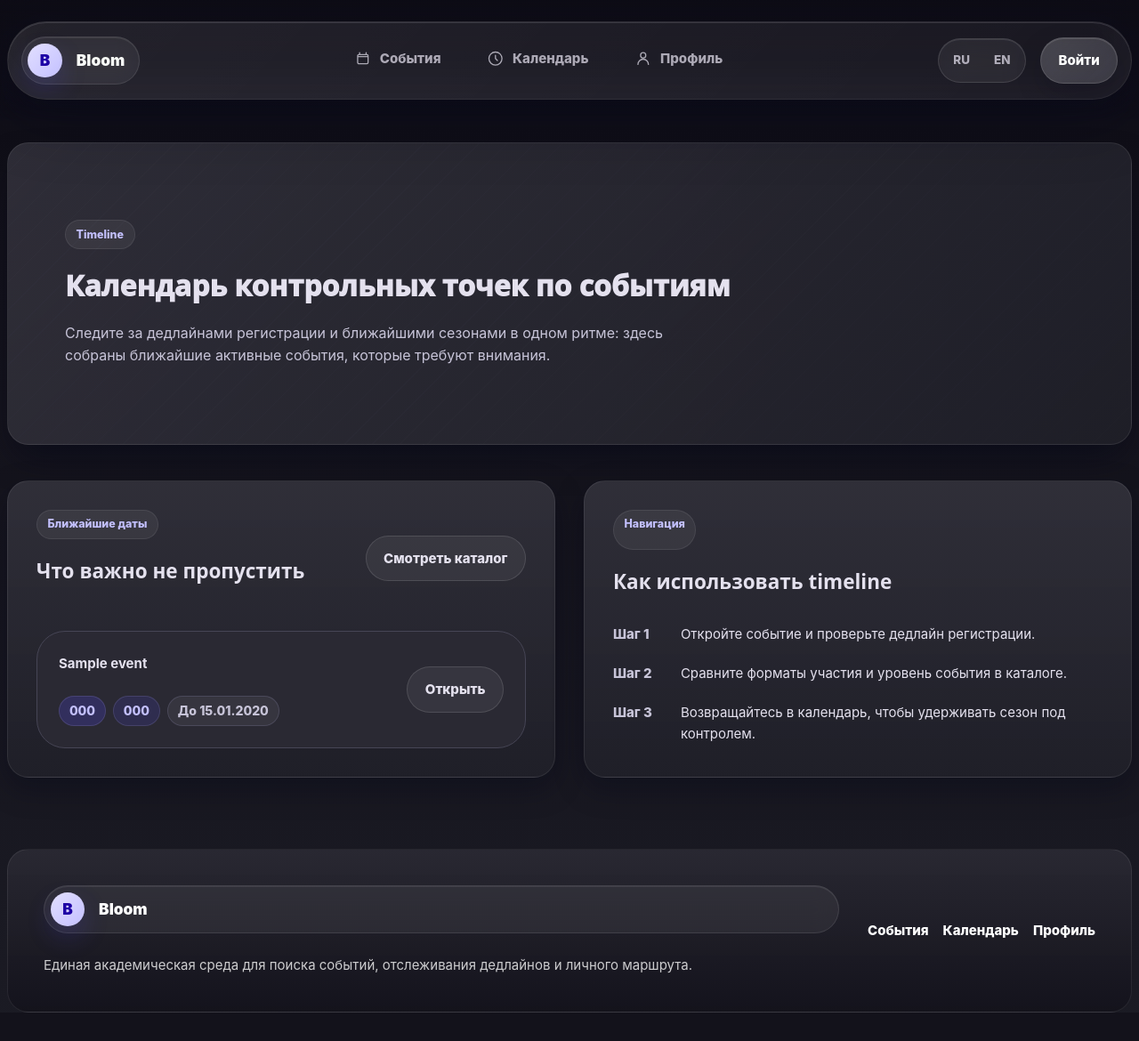
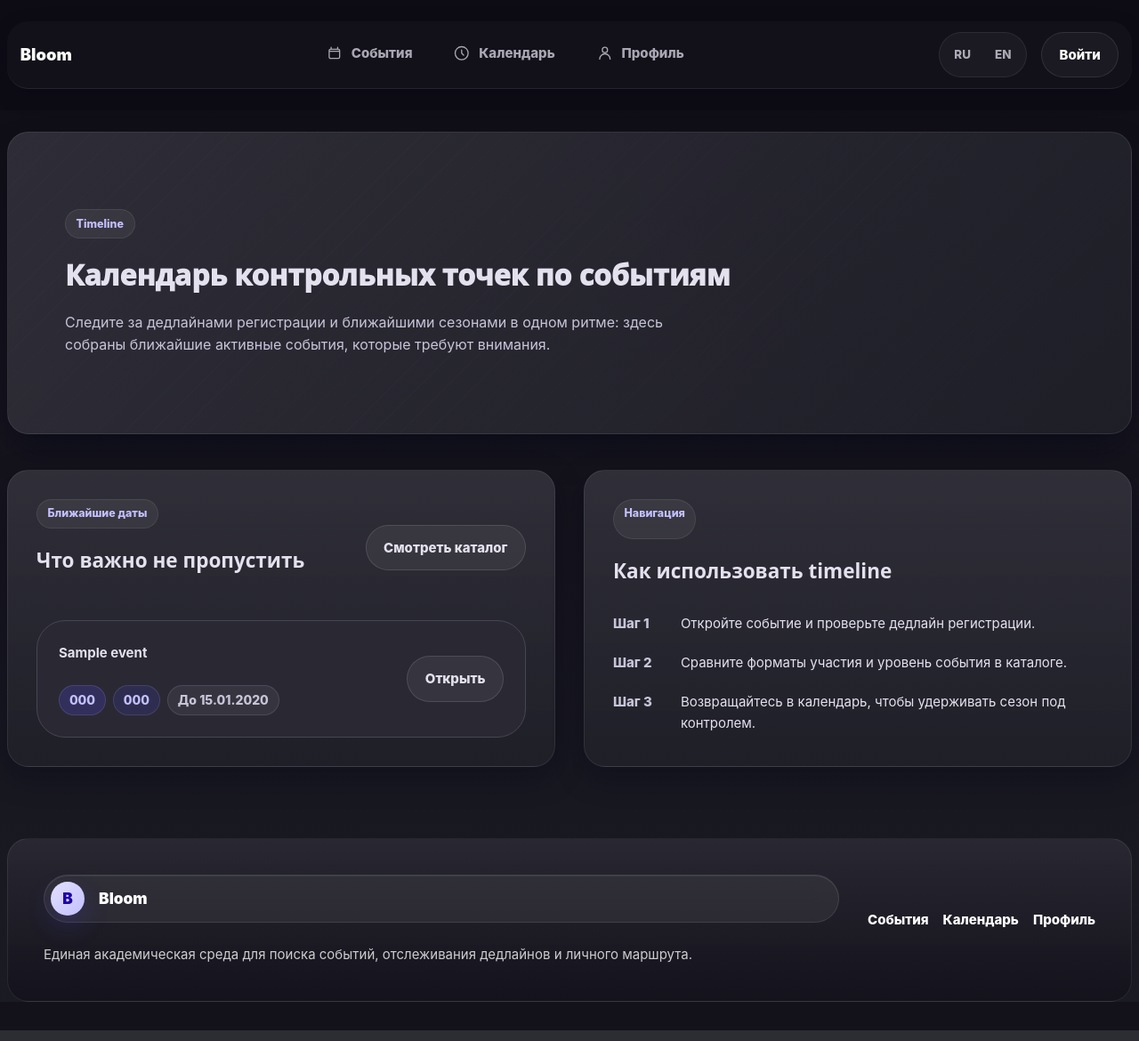
Before and after one commit to NikitOK11/Bloom, a Django app: template backend/apps/web/templates/web/calendar.html in a window 1280 px wide. Shown: the whole page at 89% size. Run offline with Django 3.2, Linux system fonts and the light colour scheme; the template is opened without the code that fills it: most values are stand-ins (such as "Sample title", 1, 10 or a date in 2020).

Commit message:
Flatten shared navbar styling

```diff
--- a/backend/apps/web/static/web/styles.css
+++ b/backend/apps/web/static/web/styles.css
@@ -106,8 +106,8 @@ h3 {
     top: 0;
     z-index: 20;
     padding: var(--space-4) 0;
-    background: linear-gradient(180deg, rgba(14, 13, 22, 0.78), rgba(14, 13, 22, 0));
-    backdrop-filter: blur(28px) saturate(140%);
+    background: rgba(14, 13, 22, 0.9);
+    backdrop-filter: blur(10px);
 }
 
 .nav-shell,
@@ -117,41 +117,16 @@ h3 {
 }
 
 .nav-shell {
-    position: relative;
     display: flex;
     align-items: center;
     justify-content: space-between;
     gap: var(--space-5);
-    min-height: 88px;
-    overflow: hidden;
-    padding: 0.76rem 0.92rem;
-    border: 1px solid rgba(255, 255, 255, 0.08);
-    border-radius: 999px;
-    background:
-        linear-gradient(135deg, rgba(255, 255, 255, 0.08), rgba(255, 255, 255, 0.04)),
-        rgba(19, 18, 27, 0.76);
-    box-shadow:
-        inset 0 1px 0 rgba(255, 255, 255, 0.12),
-        inset 0 -24px 52px rgba(255, 255, 255, 0.03),
-        0 22px 70px rgba(2, 6, 23, 0.32);
-    backdrop-filter: blur(28px) saturate(155%);
-}
-
-.nav-shell::before {
-    content: "";
-    position: absolute;
-    inset: 1px;
-    pointer-events: none;
-    border-radius: inherit;
-    background:
-        radial-gradient(circle at 18% 18%, rgba(195, 192, 255, 0.18), transparent 0 9rem),
-        radial-gradient(circle at 76% 28%, rgba(79, 70, 229, 0.16), transparent 0 12rem);
-    opacity: 0.88;
-}
-
-.nav-shell > * {
-    position: relative;
-    z-index: 1;
+    min-height: 76px;
+    padding: 0.7rem 0.92rem;
+    border-bottom: 1px solid rgba(255, 255, 255, 0.08);
+    border-radius: 24px;
+    background: rgba(19, 18, 27, 0.96);
+    box-shadow: 0 8px 24px rgba(2, 6, 23, 0.18);
 }
 
 .brand {
@@ -169,6 +144,19 @@ h3 {
     backdrop-filter: blur(12px);
 }
 
+.header-brand {
+    gap: 0;
+    padding: 0;
+    border: 0;
+    border-radius: 0;
+    background: transparent;
+    box-shadow: none;
+    backdrop-filter: none;
+    color: #F8FBF7;
+    font-size: 1.15rem;
+    letter-spacing: 0;
+}
+
 .brand-mark {
     display: inline-flex;
     align-items: center;
@@ -193,8 +181,8 @@ h3 {
 
 .nav-link {
     min-height: 2.85rem;
-    padding: 0.68rem 1.08rem;
-    border: 1px solid transparent;
+    padding: 0.68rem 0.9rem;
+    border: 1px solid rgba(255, 255, 255, 0);
     border-radius: 999px;
     color: rgba(228, 225, 238, 0.72);
     font-size: 0.94rem;
@@ -203,7 +191,6 @@ h3 {
         color 180ms ease,
         background 220ms ease,
         border-color 220ms ease,
-        box-shadow 220ms ease,
         transform 220ms cubic-bezier(0.2, 0.8, 0.2, 1);
 }
 
@@ -220,23 +207,16 @@ h3 {
 }
 
 .nav-link-primary {
-    border-color: rgba(255, 255, 255, 0.14);
-    background:
-        linear-gradient(135deg, rgba(255, 255, 255, 0.14), rgba(255, 255, 255, 0.08)),
-        rgba(79, 70, 229, 0.18);
+    border-color: rgba(195, 192, 255, 0.22);
+    background: rgba(255, 255, 255, 0.04);
     color: #FFFFFF;
-    box-shadow:
-        inset 0 1px 0 rgba(255, 255, 255, 0.14),
-        inset 0 -18px 36px rgba(255, 255, 255, 0.04),
-        0 12px 34px rgba(2, 6, 23, 0.22);
-    backdrop-filter: blur(18px) saturate(150%);
 }
 
 .nav-link:hover {
     color: #FFFFFF;
     transform: translateY(-1px);
     border-color: rgba(255, 255, 255, 0.14);
-    background: rgba(255, 255, 255, 0.08);
+    background: rgba(255, 255, 255, 0.05);
 }
 
 .nav-user {
@@ -249,11 +229,9 @@ h3 {
     align-items: center;
     gap: 2px;
     padding: 4px;
-    border: 1px solid rgba(255, 255, 255, 0.12);
+    border: 1px solid rgba(255, 255, 255, 0.08);
     border-radius: 999px;
-    background: rgba(255, 255, 255, 0.06);
-    box-shadow: inset 0 1px 0 rgba(255, 255, 255, 0.1);
-    backdrop-filter: blur(14px);
+    background: rgba(255, 255, 255, 0.04);
 }
 
 .language-option {
@@ -270,22 +248,18 @@ h3 {
 }
 
 .language-option.is-active {
-    background: rgba(255, 255, 255, 0.16);
+    border-color: rgba(195, 192, 255, 0.24);
+    background: rgba(255, 255, 255, 0.08);
     color: #FFFFFF;
-    box-shadow: inset 0 1px 0 rgba(255, 255, 255, 0.18);
 }
 
 .nav-actions .btn-secondary {
-    border-color: rgba(255, 255, 255, 0.12);
+    border-color: rgba(255, 255, 255, 0.1);
     border-radius: 999px;
-    background:
-        linear-gradient(135deg, rgba(255, 255, 255, 0.12), rgba(255, 255, 255, 0.06)),
-        rgba(255, 255, 255, 0.08);
+    background: rgba(255, 255, 255, 0.04);
     color: #FFFFFF;
-    box-shadow:
-        inset 0 1px 0 rgba(255, 255, 255, 0.12),
-        0 12px 30px rgba(2, 6, 23, 0.18);
-    backdrop-filter: blur(14px) saturate(140%);
+    box-shadow: none;
+    backdrop-filter: none;
 }
 
 .inline-form {
--- a/backend/apps/web/templates/web/base.html
+++ b/backend/apps/web/templates/web/base.html
@@ -7,15 +7,14 @@
     <meta charset="utf-8">
     <meta name="viewport" content="width=device-width, initial-scale=1">
     <title>{% block title %}{% trans "Bloom" %}{% endblock %}</title>
-    <link rel="stylesheet" href="{% static 'web/styles.css' %}?v=unified-event-filters-20260513">
-    <script src="{% static 'web/js/app.js' %}?v=unified-event-filters-20260513" defer></script>
+    <link rel="stylesheet" href="{% static 'web/styles.css' %}?v=flat-navbar-20260513">
+    <script src="{% static 'web/js/app.js' %}?v=flat-navbar-20260513" defer></script>
 </head>
 <body class="{% block body_class %}{% endblock %}">
     {% block site_header %}
     <header class="site-header">
         <nav class="nav-shell" aria-label="{% trans 'Основная навигация' %}">
-            <a class="brand" href="{% url 'web:home' %}" data-spa-link>
-                <span class="brand-mark" aria-hidden="true">B</span>
+            <a class="brand header-brand" href="{% url 'web:home' %}" data-spa-link>
                 <span>Bloom</span>
             </a>
 
```
Also changed, not shown: backend/apps/web/tests/test_events.py (+1 -1 lines), backend/apps/web/tests/test_shared_nav.py (+12 -0 lines).
